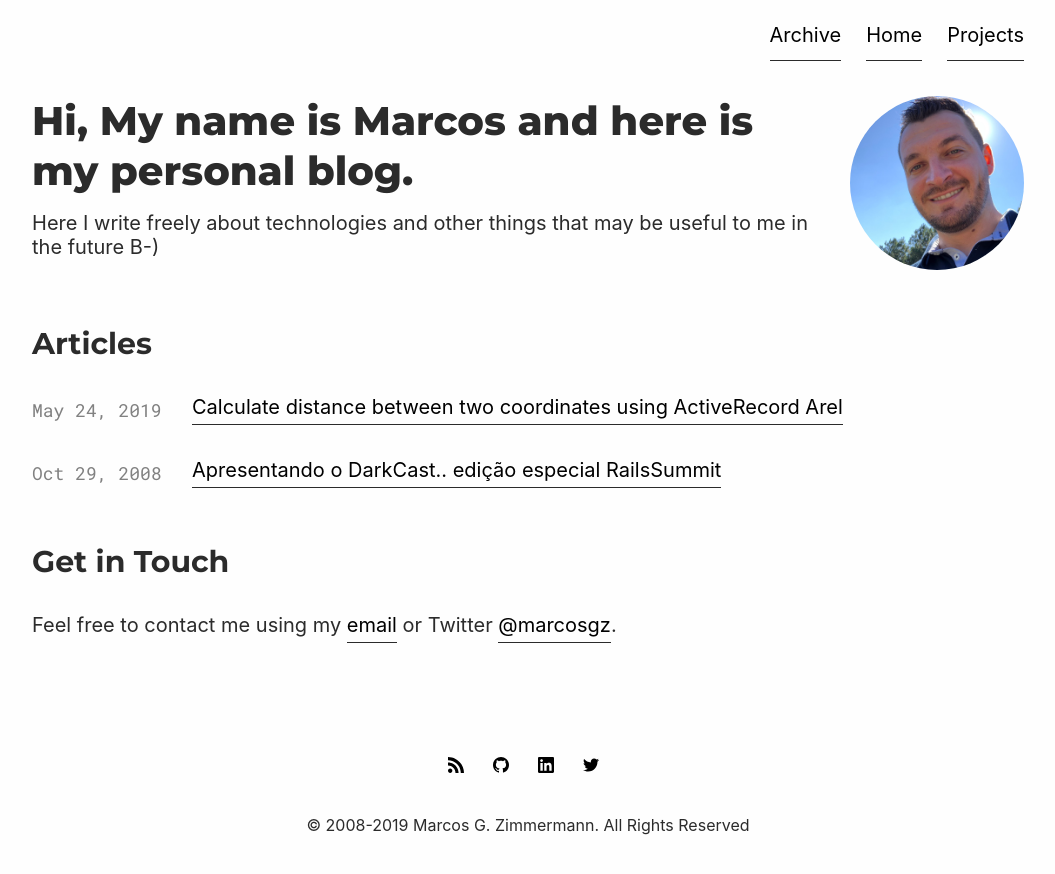
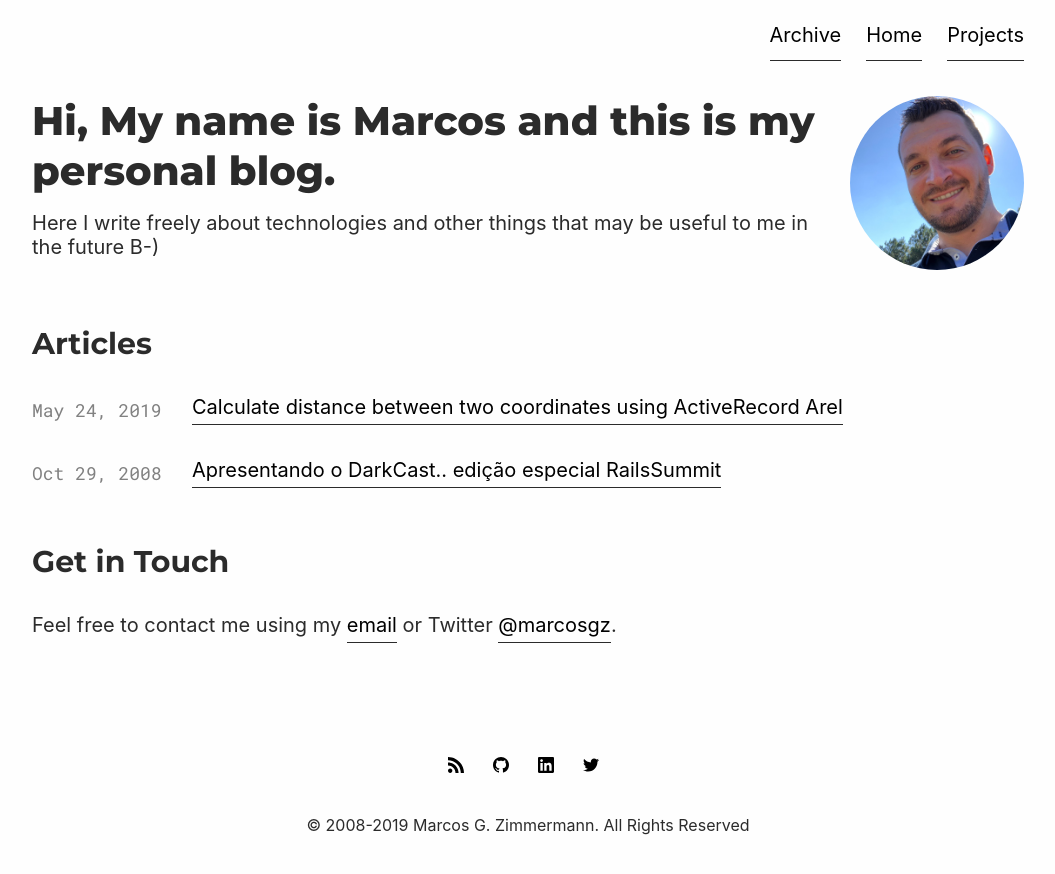
Before and after one commit to marcosgz/marcosgz.github.io, a Jekyll site: the page built from index.md, in a window 1280 px wide. Shown: the top 874 px of the page, without its empty margins (112-1167 px from the left). Built offline with Jekyll 4.4.1, drawn with Linux system fonts in a browser that asks for light colours.

Commit message:
correcting spelling errors

```diff
--- a/_posts/2019-05-24-rails-arel-calculate-distance-between-two-coordinates.markdown
+++ b/_posts/2019-05-24-rails-arel-calculate-distance-between-two-coordinates.markdown
@@ -35,7 +35,7 @@ FROM locations;
 
 In practice `some_latitude` and `some_longitude` would be entered in your query as the search parameters and the `lat`/`lng` represents the value already in the database. The average radius of the Earth is 6,371 km (3,960 miles). Multipling the result of the formula by 6371 is used to make sure the results are in kilometers.
 
-If you are using similar SQL multiple times on your code or maybe if you don't like to write raw SQL on your ruby application, here is a small helper that can be useful for using [activerecord][activerecord] and [arel][arel] to compose the SQL query.
+If you are using similar SQL multiple times on your code or maybe if you don't like to write raw SQL on your ruby application, here is a small [activerecord][activerecord] and [arel][arel] helper that can be useful to compose SQL query.
 
 {% highlight ruby %}
 # frozen_string_literal: true
--- a/index.md
+++ b/index.md
@@ -10,7 +10,7 @@ description: "Hi, My name is Marcos G. Zimmermann and I'm a Programmer in love w
     <img src="{{ "/assets/img/bio.jpg" | relative_url }}" alt="Bio" />
   </div>
   <div class="col">
-    <h1 class="page-heading">Hi, My name is Marcos and here is my personal blog.</h1>
+    <h1 class="page-heading">Hi, My name is Marcos and this is my personal blog.</h1>
     <p>Here I write freely about technologies and other things that may be useful to me in the future B-)</p>
   </div>
 </div>
```
